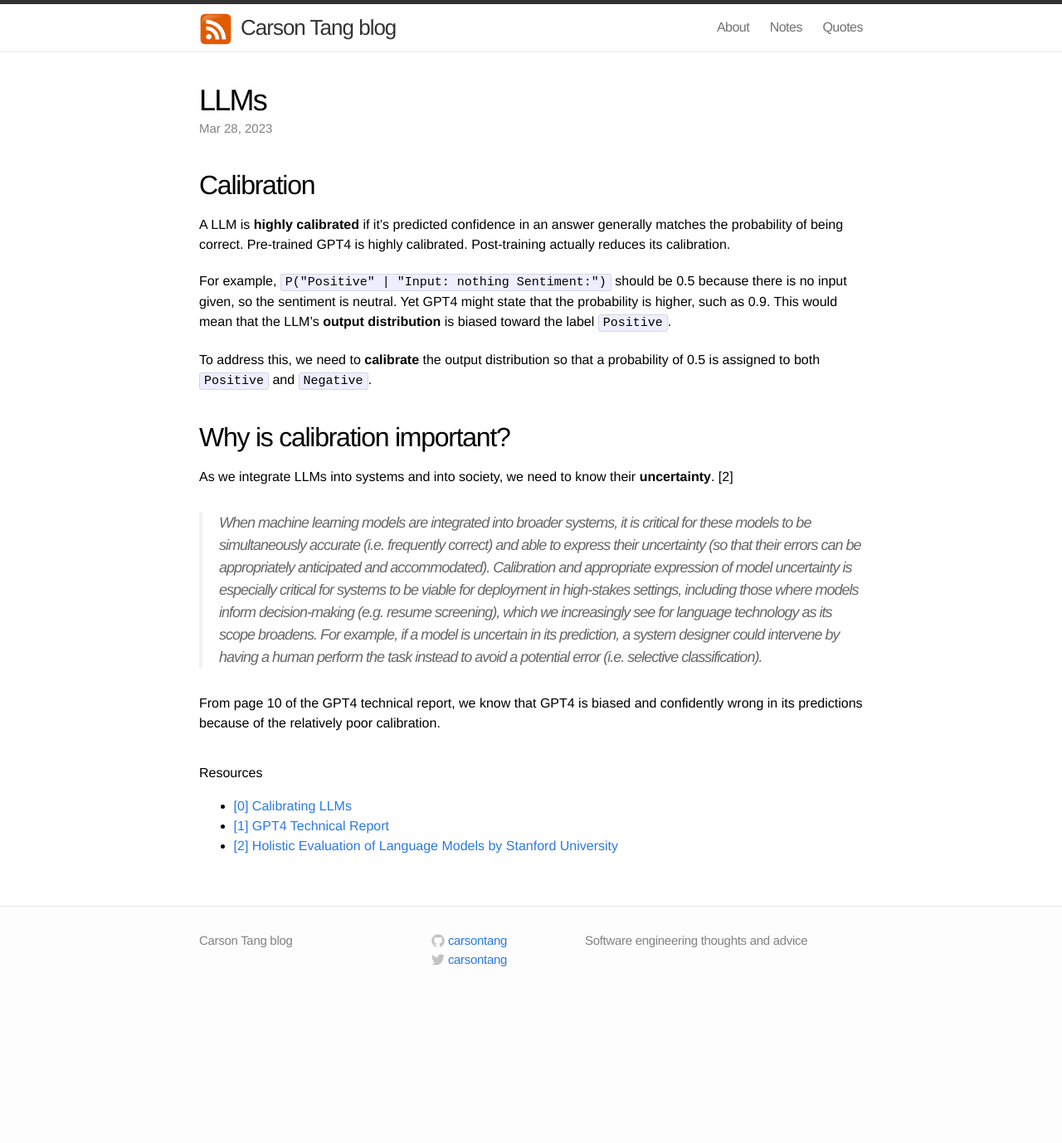
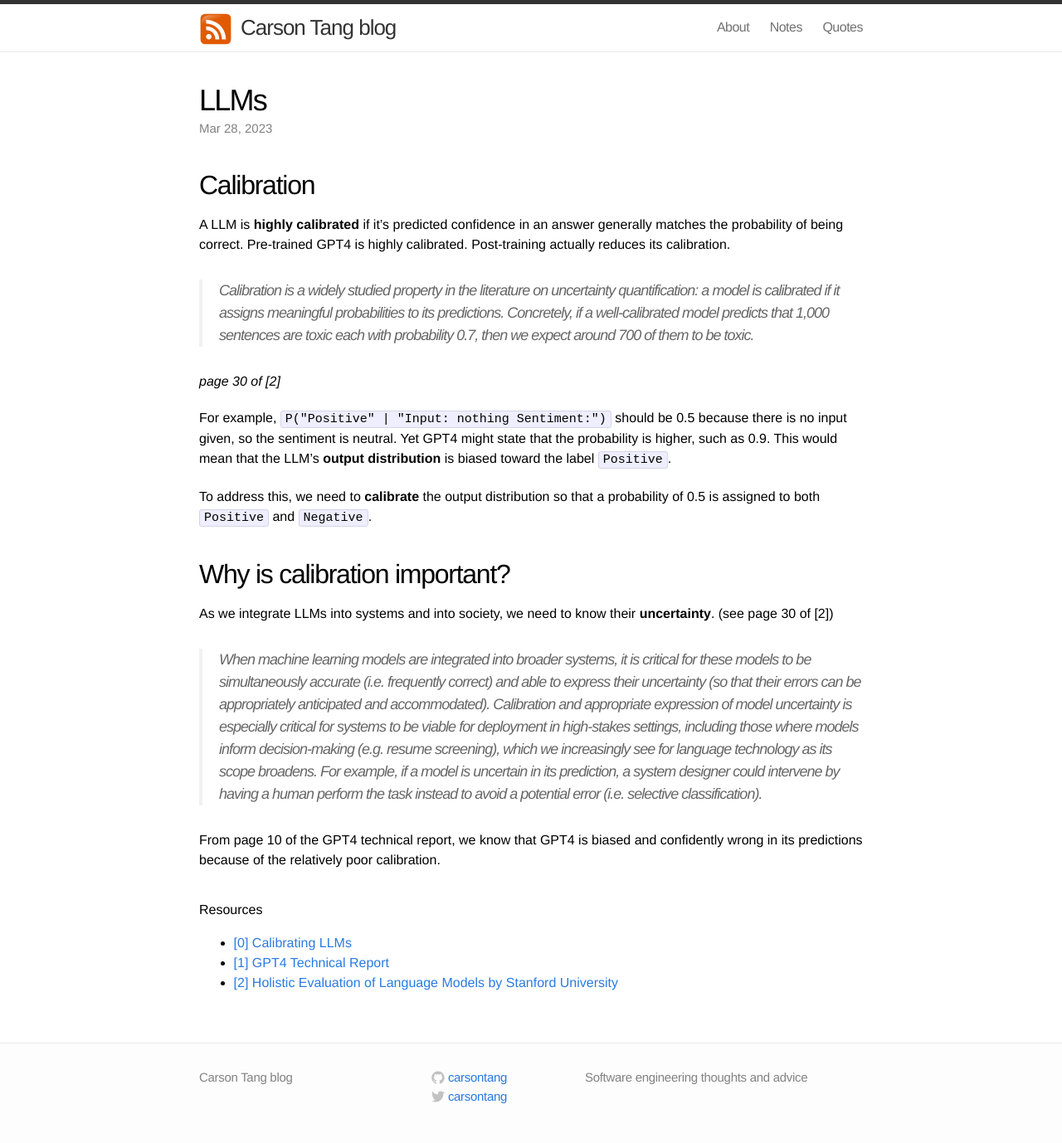
Before and after one commit to carsontang/carsontang.github.io, a Jekyll site: the page built from _posts/2023-03-28-llms.md, in a window 1280 px wide. Shown: the whole page at 83% size. Built offline with Jekyll 4.4.1, drawn with Linux system fonts in a browser that asks for light colours; before the commit the page ends 1213 px from its top, so only the background shows below that.

Commit message:
add better definition of calibration

```diff
--- a/_posts/2023-03-28-llms.md
+++ b/_posts/2023-03-28-llms.md
@@ -9,12 +9,16 @@ tags: [machine-learning]
 ## Calibration
 A LLM is **highly calibrated** if it's predicted confidence in an answer generally matches the probability of being correct. Pre-trained GPT4 is highly calibrated. Post-training actually reduces its calibration.
 
+> Calibration is a widely studied property in the literature on uncertainty quantification: a model is calibrated if it assigns meaningful probabilities to its predictions. Concretely, if a well-calibrated model predicts that 1,000 sentences are toxic each with probability 0.7, then we expect around 700 of them to be toxic.
+
+*page 30 of [2]*
+
 For example, `P("Positive" | "Input: nothing Sentiment:")` should be 0.5 because there is no input given, so the sentiment is neutral. Yet GPT4 might state that the probability is higher, such as 0.9. This would mean that the LLM's **output distribution** is biased toward the label `Positive`.
 
 To address this, we need to **calibrate** the output distribution so that a probability of 0.5 is assigned to both `Positive` and `Negative`.
 
 ## Why is calibration important?
-As we integrate LLMs into systems and into society, we need to know their **uncertainty**. [2]
+As we integrate LLMs into systems and into society, we need to know their **uncertainty**. (see page 30 of [2])
 
 > When machine learning models are integrated into broader systems, it is critical for these models to be simultaneously accurate (i.e. frequently correct) and able to express their uncertainty (so that their errors can be appropriately anticipated and accommodated). Calibration and appropriate
 expression of model uncertainty is especially critical for systems to be viable for deployment in high-stakes settings, including those where models inform decision-making (e.g. resume screening), which we increasingly see for language technology as its scope broadens. For example, if a model is uncertain in its prediction, a system designer could intervene by having a human perform the task instead to avoid a potential error (i.e. selective classification).
```
